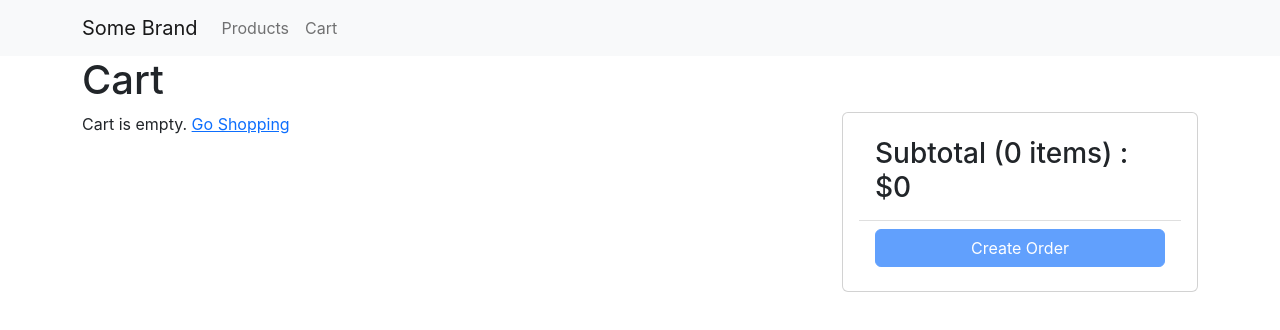
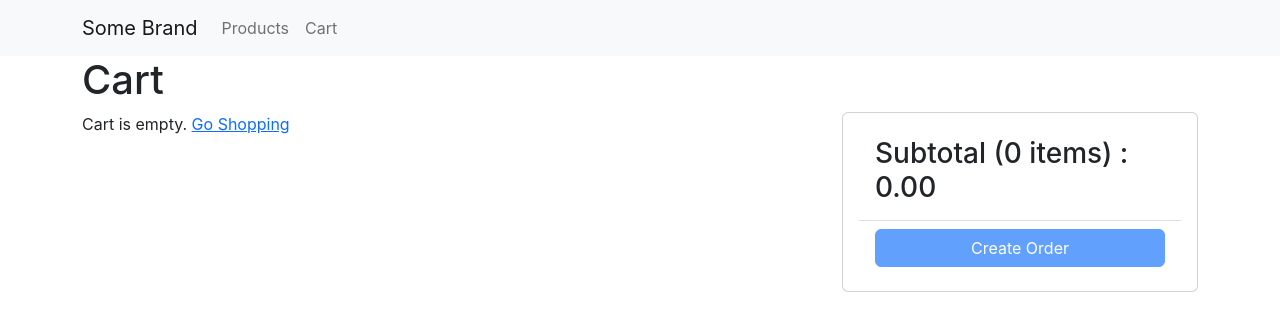
Before and after one commit to jeanffc/amazon-clone-app, a React (Create React App) app: page /cart in a window 1280 px wide. Shown: the top 330 px of the page. Built offline with nearby package versions, Linux system fonts and the light colour scheme.

Commit message:
feat: fix subtotal

```diff
--- a/src/pages/Cart/index.tsx
+++ b/src/pages/Cart/index.tsx
@@ -10,6 +10,16 @@ import { useCart } from '../../hooks/cart';
 
 const Cart = () => {
   const { cartItems, removeItemFromCart, increase, decrease, handleCheckout } = useCart();
+
+  const calcSumItems = () => {
+    const sumItems = cartItems.reduce((a, c) => a + c.quantity, 0);
+    return sumItems;
+  };
+
+  const calcSubtotal = () => {
+    const subtotal = cartItems.reduce((a, c) => a + c.price * c.quantity, 0);
+    return subtotal.toFixed(2);
+  };
 
   return (
     <div>
@@ -57,8 +67,7 @@ const Cart = () => {
                 <ListGroup variant="flush">
                   <ListGroup.Item>
                     <h3>
-                      Subtotal ({cartItems.reduce((a, c) => a + c.quantity, 0)} items) : $
-                      {cartItems.reduce((a, c) => a + c.price * c.quantity, 0)}
+                      Subtotal ({calcSumItems()} items) : {calcSubtotal()}
                     </h3>
                   </ListGroup.Item>
                   <ListGroup.Item>
```
